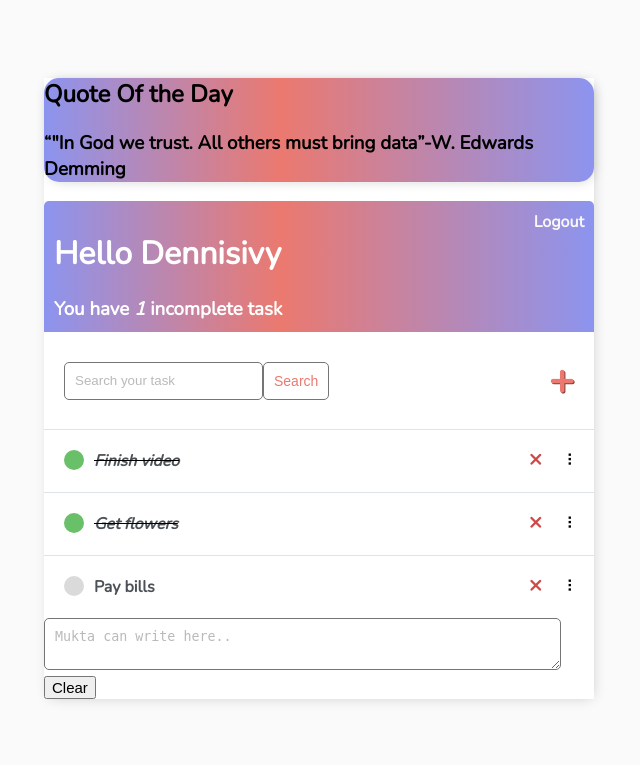
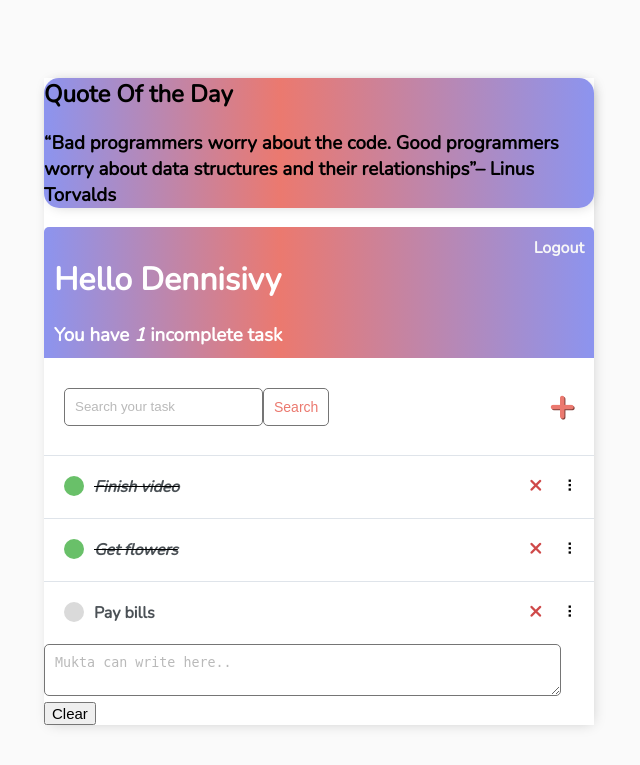
Before and after one commit to Abhishek-Gawande/Project-Musings, a Django app: page / in a window 1280 px wide. Shown: the top 765 px of the page, without its empty margins (321-961 px from the left). Run offline with Django 3.2, Linux system fonts and the light colour scheme; a user stored in the database is signed in; data comes from the database, SQL or seed files in the repository.

Commit message:
Update task_list.html

```diff
--- a/base/templates/base/task_list.html
+++ b/base/templates/base/task_list.html
@@ -1,7 +1,7 @@
 {% extends 'base/main.html' %} {% block content %}
 <div class="container2">
     <h2>Quote Of the Day</h2>
-    <h3><q>"In God we trust. All others must bring data</q>-W. Edwards Demming</h3>
+    <h3><q>Bad programmers worry about the code. Good programmers worry about data structures and their relationships</q>– Linus Torvalds</h3>
 </div>
 
 
```
